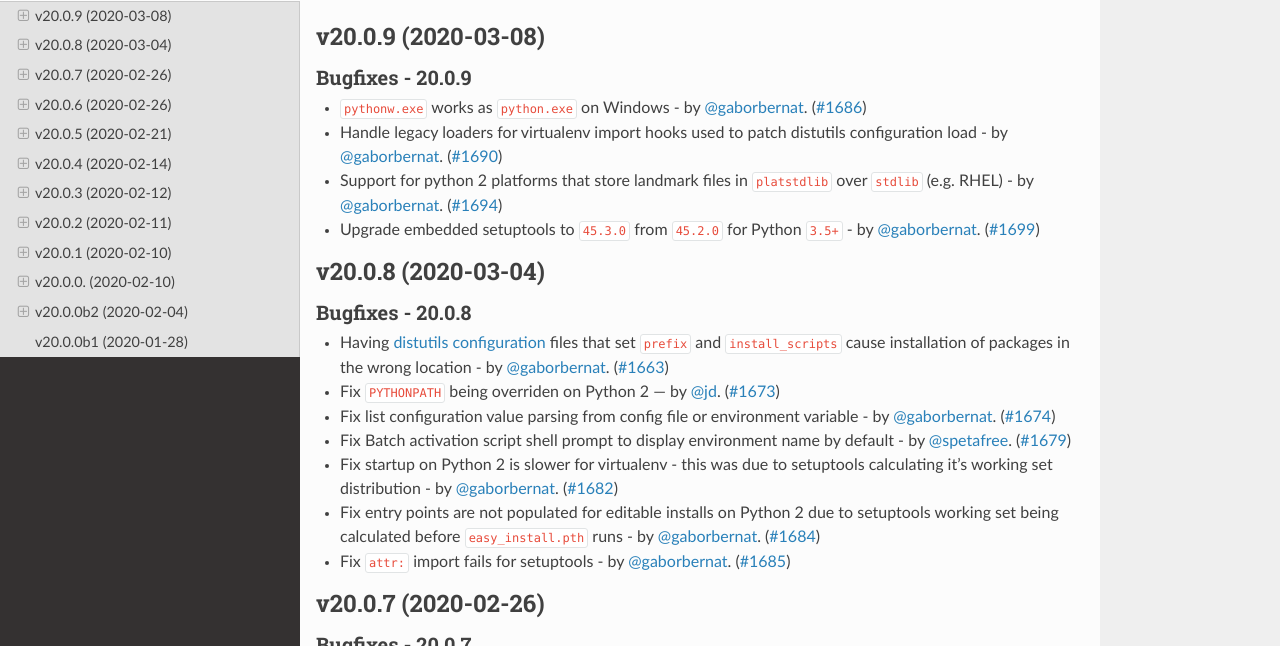
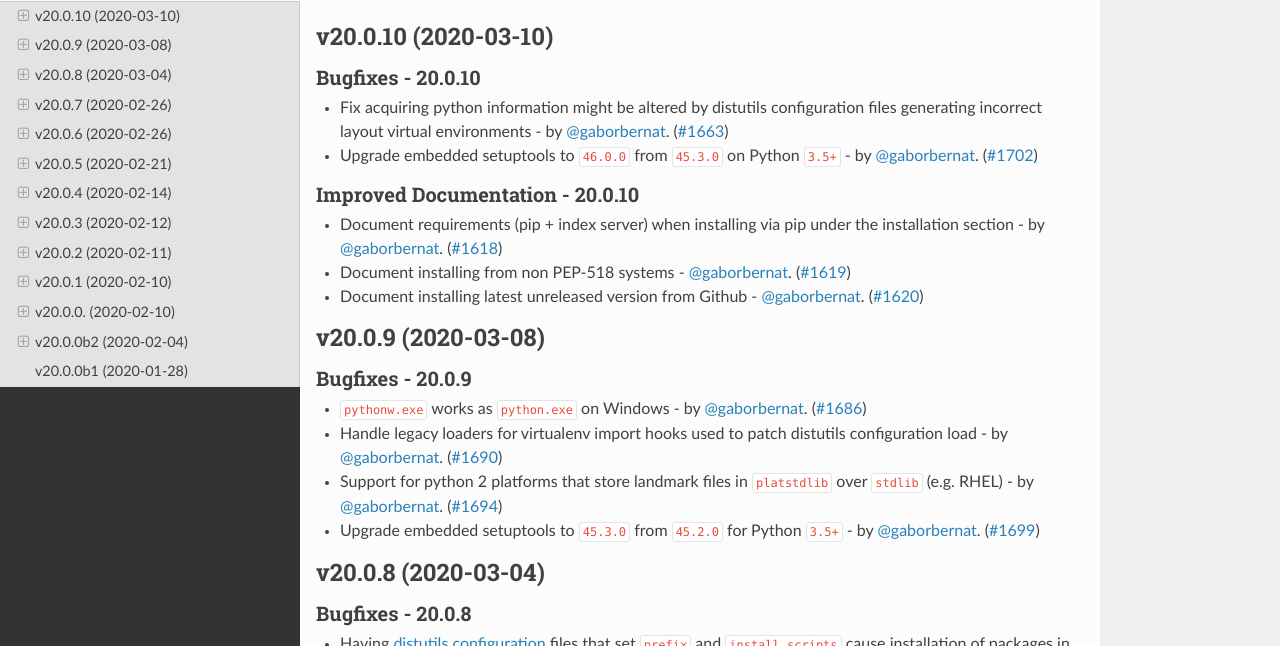
Before and after one commit to pypa/virtualenv, a Sphinx documentation site: the page built from docs/changelog.rst, in a window 1280 px wide and 900 px high, cut to the strip 254-900 px from the top of the window. Built offline with Sphinx 7.4.7 and the Read the Docs theme 2.0.0, drawn with Linux system fonts in a browser that asks for light colours; pages that are not in the unit, such as notebooks, are missing from menus; the version number could not be read and is left out.

Commit message:
release 20.0.10

```diff
--- a/docs/changelog.rst
+++ b/docs/changelog.rst
@@ -4,6 +4,23 @@ Release History
 .. include:: _draft.rst
 
 .. towncrier release notes start
+
+v20.0.10 (2020-03-10)
+---------------------
+
+Bugfixes - 20.0.10
+~~~~~~~~~~~~~~~~~~
+- Fix acquiring python information might be altered by distutils configuration files generating incorrect layout virtual
+  environments - by :user:`gaborbernat`. (`#1663 <https://github.com/pypa/virtualenv/issues/1663>`_)
+- Upgrade embedded setuptools to ``46.0.0`` from ``45.3.0`` on Python ``3.5+`` - by :user:`gaborbernat`. (`#1702 <https://github.com/pypa/virtualenv/issues/1702>`_)
+
+Improved Documentation - 20.0.10
+~~~~~~~~~~~~~~~~~~~~~~~~~~~~~~~~
+- Document requirements (pip + index server) when installing via pip under the installation section - by
+  :user:`gaborbernat`. (`#1618 <https://github.com/pypa/virtualenv/issues/1618>`_)
+- Document installing from non PEP-518 systems - :user:`gaborbernat`. (`#1619 <https://github.com/pypa/virtualenv/issues/1619>`_)
+- Document installing latest unreleased version from Github - :user:`gaborbernat`. (`#1620 <https://github.com/pypa/virtualenv/issues/1620>`_)
+
 
 v20.0.9 (2020-03-08)
 --------------------
--- a/docs/changelog/1618.doc.rst
+++ /dev/null
@@ -1,2 +0,0 @@
-Document requirements (pip + index server) when installing via pip under the installation section - by
-:user:`gaborbernat`.
--- a/docs/changelog/1619.doc.rst
+++ /dev/null
@@ -1 +0,0 @@
-Document installing from non PEP-518 systems - :user:`gaborbernat`.
--- a/docs/changelog/1620.doc.rst
+++ /dev/null
@@ -1 +0,0 @@
-Document installing latest unreleased version from Github - :user:`gaborbernat`.
--- a/docs/changelog/1663.bugfix.rst
+++ /dev/null
@@ -1,2 +0,0 @@
-Fix acquiring python information might be altered by distutils configuration files generating incorrect layout virtual
-environments - by :user:`gaborbernat`.
--- a/docs/changelog/1702.bugfix.rst
+++ /dev/null
@@ -1 +0,0 @@
-Upgrade embedded setuptools to ``46.0.0`` from ``45.3.0`` on Python ``3.5+`` - by :user:`gaborbernat`.
```
